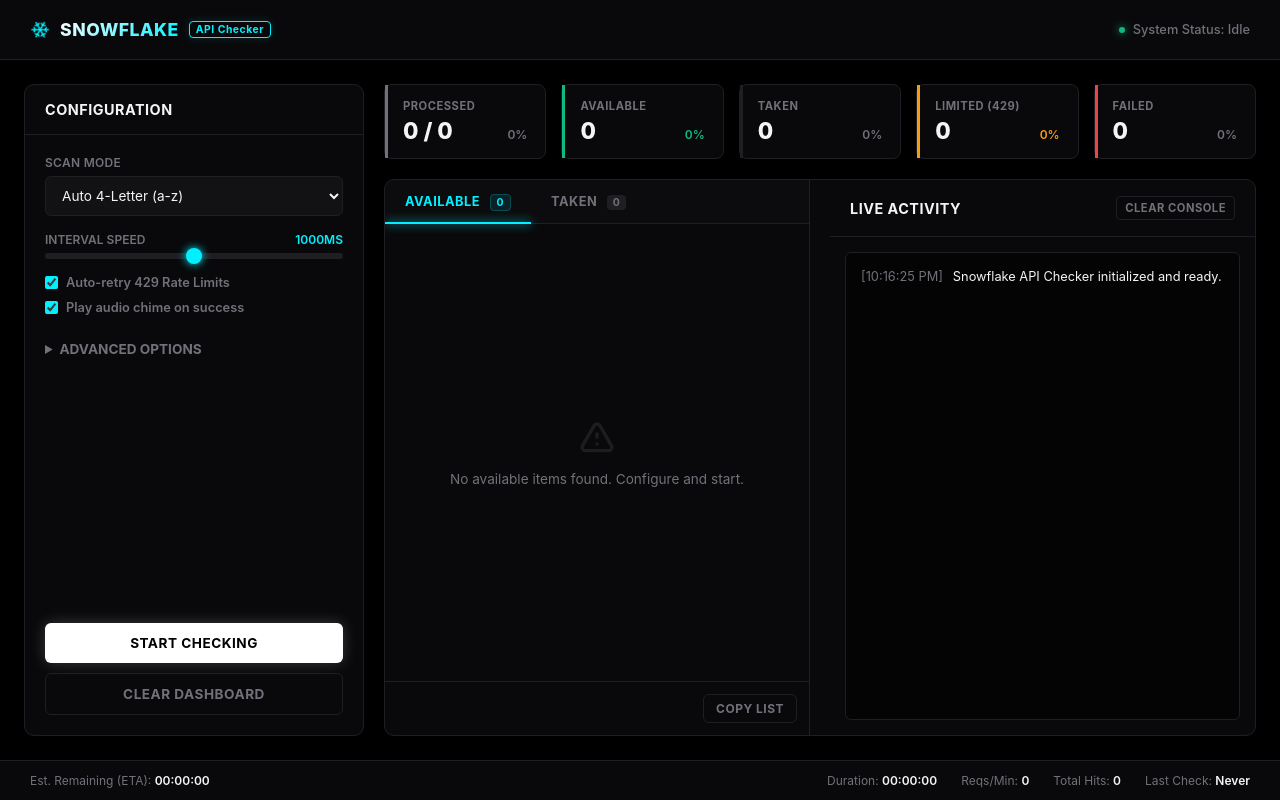
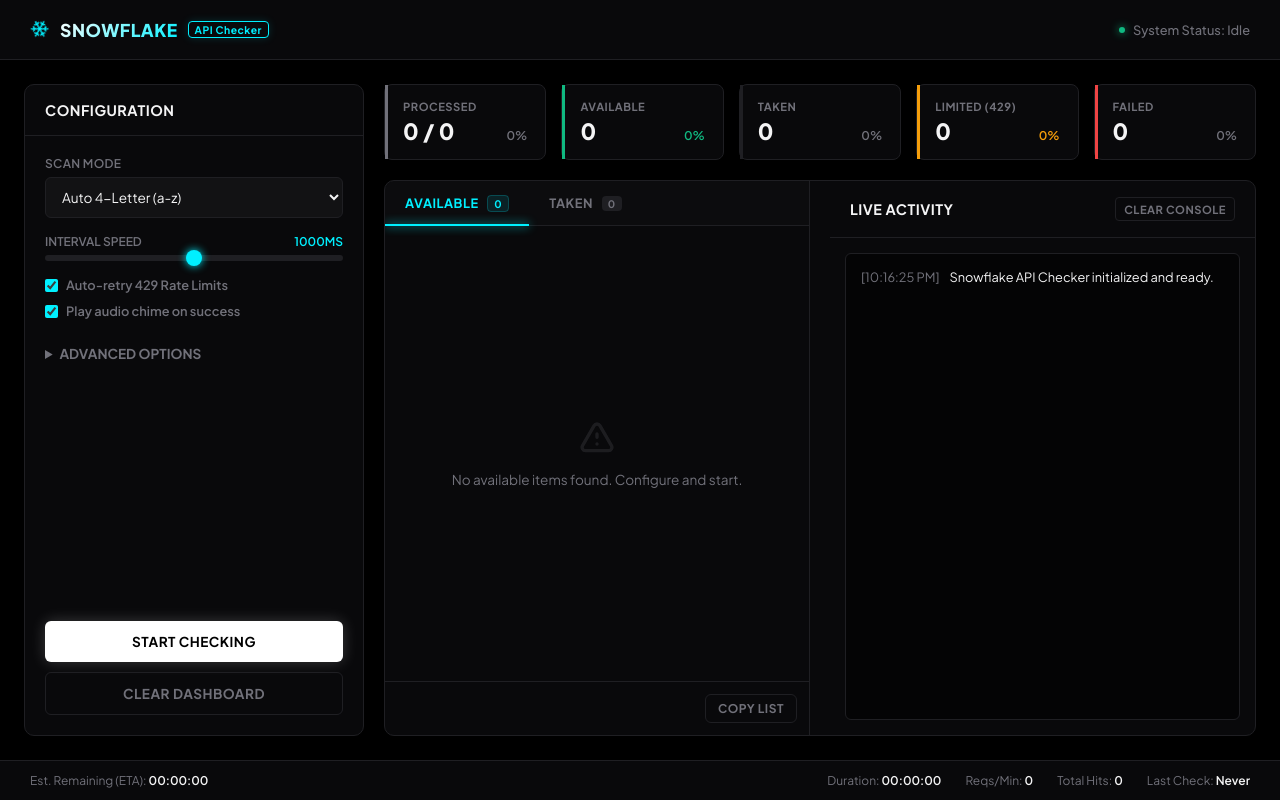
Before and after one commit to reganahom40-ship-it/best-4l-checker, a website: page public/index.html in a window 1280 px wide. Drawn offline with nearby package versions, Linux system fonts and the light colour scheme.

Commit message:
fix app crash bug by removing missing sidebar selectors, dynamic URL resolution, and import premium Google fonts

```diff
--- a/public/app.js
+++ b/public/app.js
@@ -512,6 +512,7 @@
 // Initialize
 window.addEventListener('DOMContentLoaded', () => {
   elLblSpeed.textContent = `${elDelaySlider.value}ms`;
+  elTargetUrl.value = window.location.origin + '/api/mock-check/{id}';
   renderList();
   log('Snowflake API Checker initialized and ready.');
 });
--- a/public/index.html
+++ b/public/index.html
@@ -4,6 +4,10 @@
   <meta charset="UTF-8">
   <meta name="viewport" content="width=device-width, initial-scale=1.0">
   <title>Snowflake — API Checker</title>
+  <!-- Google Fonts (Plus Jakarta Sans & JetBrains Mono) -->
+  <link rel="preconnect" href="https://fonts.googleapis.com">
+  <link rel="preconnect" href="https://fonts.gstatic.com" crossorigin>
+  <link href="https://fonts.googleapis.com/css2?family=Plus+Jakarta+Sans:wght@400;500;600;700;800&family=JetBrains+Mono:wght@400;500;600;700&display=swap" rel="stylesheet">
   <!-- Chart.js for premium analytics -->
   <script src="https://cdn.jsdelivr.net/npm/chart.js"></script>
   <style>
@@ -24,14 +28,14 @@
       --text-main: #f4f4f5;
       --text-muted: #71717a;
 
-      --font-mono: "Fira Code", Monaco, Consolas, monospace;
+      --font-mono: 'JetBrains Mono', "Fira Code", Monaco, Consolas, monospace;
     }
 
     * {
       box-sizing: border-box;
       margin: 0;
       padding: 0;
-      font-family: -apple-system, BlinkMacSystemFont, "Segoe UI", Roboto, sans-serif;
+      font-family: 'Plus Jakarta Sans', -apple-system, BlinkMacSystemFont, "Segoe UI", Roboto, sans-serif;
     }
 
     body {
```
Also changed, not shown: 1 other file.
